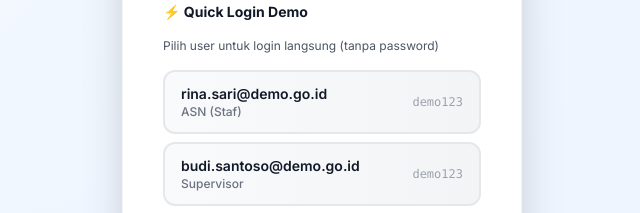
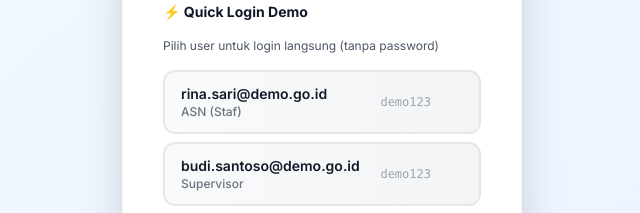
Before and after one commit to antopucung/GarBaNusa, a Next.js app: page /login in a window 1280 px wide. Shown: the part 567-780 px from the top of the page, without its empty margins (318-958 px from the left). Built offline with nearby package versions, Linux system fonts and the light colour scheme.

Commit message:
Fix: Reset button visibility on login page - Now properly positioned and always visible with z-index

```diff
--- a/app/login/page.tsx
+++ b/app/login/page.tsx
@@ -157,16 +157,16 @@ export default function LoginPage() {
                   <button
                     onClick={() => quickLogin(account.email)}
                     disabled={loading}
-                    className="w-full text-left px-4 py-3 bg-gradient-to-r from-gray-50 to-gray-100 hover:from-blue-50 hover:to-indigo-50 rounded-xl transition-all border-2 border-gray-200 hover:border-blue-300 disabled:opacity-50 disabled:cursor-not-allowed"
+                    className="w-full text-left px-4 py-3 pr-12 bg-gradient-to-r from-gray-50 to-gray-100 hover:from-blue-50 hover:to-indigo-50 rounded-xl transition-all border-2 border-gray-200 hover:border-blue-300 disabled:opacity-50 disabled:cursor-not-allowed"
                   >
-                    <div className="flex justify-between items-center">
-                      <div className="flex-1">
-                        <div className="text-sm font-semibold text-gray-900">{account.email}</div>
+                    <div className="flex justify-between items-center gap-2">
+                      <div className="flex-1 min-w-0">
+                        <div className="text-sm font-semibold text-gray-900 truncate">{account.email}</div>
                         <div className="text-xs text-gray-500 font-medium">{account.role}</div>
                       </div>
-                      <div className="flex items-center gap-2">
+                      <div className="flex items-center gap-2 flex-shrink-0">
                         {userDataStatus[account.id] && (
-                          <span className="text-xs bg-green-100 text-green-700 px-2 py-1 rounded font-bold">
+                          <span className="text-xs bg-green-100 text-green-700 px-2 py-1 rounded font-bold whitespace-nowrap">
                             Ada Data
                           </span>
                         )}
@@ -183,7 +183,7 @@ export default function LoginPage() {
                         handleResetUser(account.id, account.name);
                       }}
                       disabled={resettingUser === account.id}
-                      className="absolute top-2 right-2 px-2 py-1 bg-red-100 text-red-700 rounded text-xs font-bold hover:bg-red-200 transition-all disabled:opacity-50 disabled:cursor-not-allowed"
+                      className="absolute top-1/2 -translate-y-1/2 right-2 w-8 h-8 flex items-center justify-center bg-red-100 text-red-700 rounded-lg text-sm font-bold hover:bg-red-200 transition-all disabled:opacity-50 disabled:cursor-not-allowed z-10 shadow-sm"
                       title={`Reset data ${account.name}`}
                     >
                       {resettingUser === account.id ? '🔄' : '🗑️'}
```
